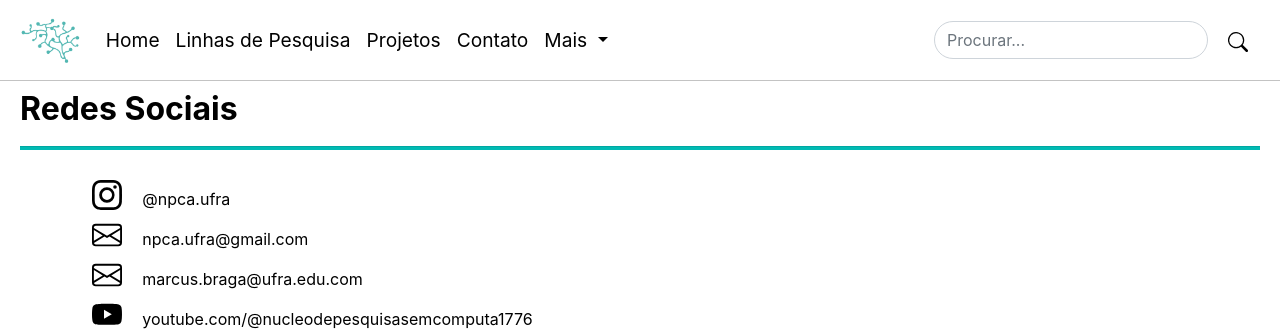
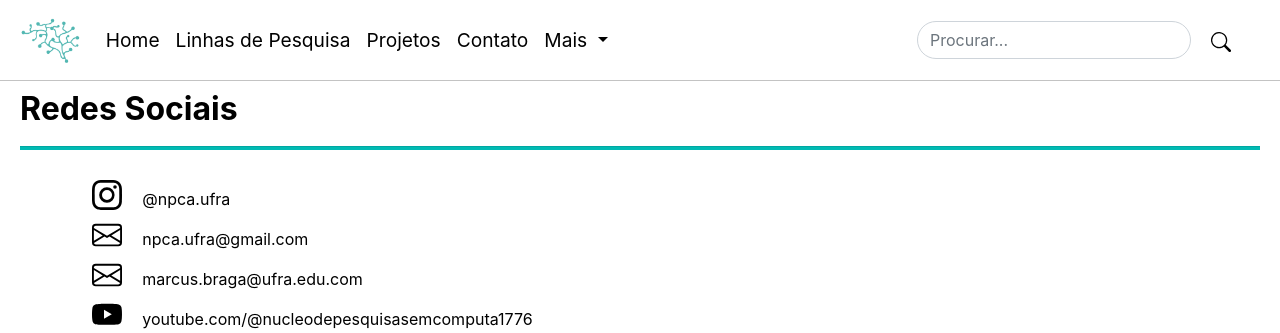
Before and after one commit to saraivanap/npca, a Django app: page /contato/ in a window 1280 px wide. Shown: the top 333 px of the page. Run offline with Django 5.2, Linux system fonts and the light colour scheme; some libraries are stand-ins or nearby versions.

Commit message:
fix header

```diff
--- a/core/templates/contato.html
+++ b/core/templates/contato.html
@@ -64,7 +64,7 @@
             </ul>
 
             <!-- barra de pesquisa -->
-            <form class="form-inline my-2 my-lg-0">
+            <form class="form-inline my-2 my-lg-0" style="padding-right: 17px">
                 <input class="form-control mr-sm-2" type="search" placeholder="Procurar..." aria-label="Search">
                 <button class="btn btn-outline-success my-2 my-lg-0" type="submit">
                     <svg xmlns="http://www.w3.org/2000/svg" width="20" height="20" fill="currentColor" class="bi bi-search" viewBox="0 0 16 16">
--- a/core/templates/projetos.html
+++ b/core/templates/projetos.html
@@ -65,7 +65,7 @@
             </ul>
 
             <!-- barra de pesquisa -->
-            <form class="form-inline my-2 my-lg-0">
+            <form class="form-inline my-2 my-lg-0" style="padding-right: 17px">
                 <input class="form-control mr-sm-2" type="search" placeholder="Procurar..." aria-label="Search">
                 <button class="btn btn-outline-success my-2 my-lg-0" type="submit">
                     <svg xmlns="http://www.w3.org/2000/svg" width="20" height="20" fill="currentColor" class="bi bi-search" viewBox="0 0 16 16">
```
